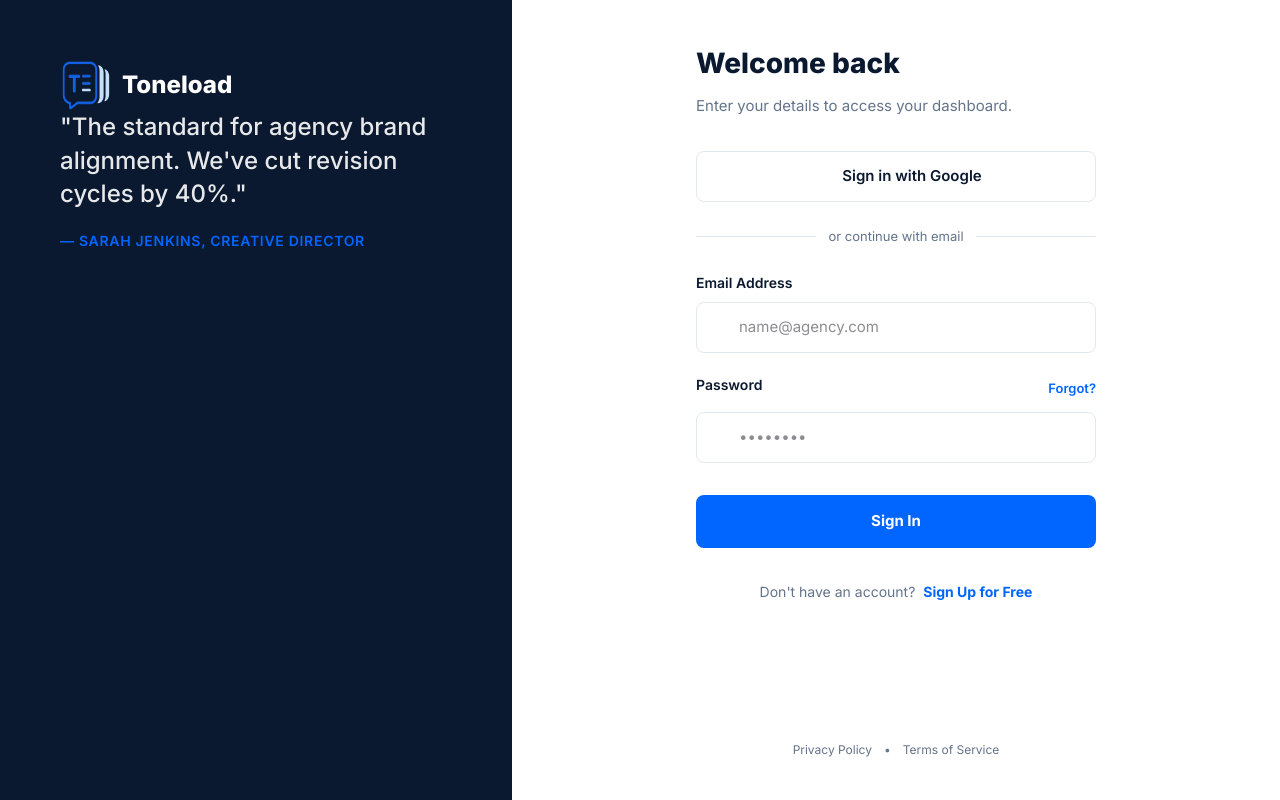
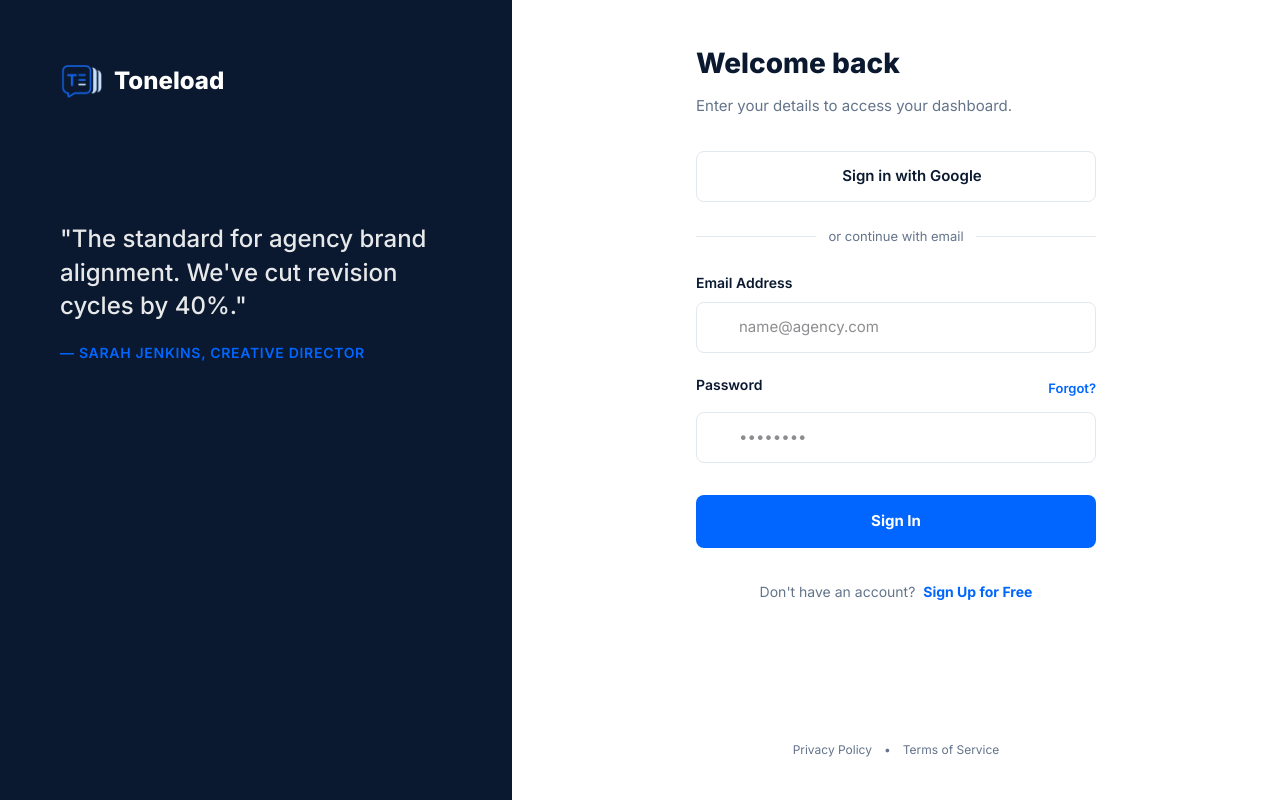
Before and after one commit to rosina4555-sudo/toneload-web, a Vue app: page /auth/signin in a window 1280 px wide. Built offline with nearby package versions, Linux system fonts and the light colour scheme; some icons are missing; a web font is replaced by a local one.

Commit message:
fix(ui): move logo content on left pane of signin page

```diff
--- a/src/views/auth/Signin.vue
+++ b/src/views/auth/Signin.vue
@@ -5,7 +5,7 @@
       <div class="auth-visual">
         <div class="visual-content">
           <a href="/" class="logo white">
-             <img src="/images/logo_test1.png" size="5" weight="fill" class="logo-icon" />
+            <img src="/images/logo_test1.png" class="logo-icon" alt="Toneload Logo" />
             Toneload
           </a>
           <div class="testimonial">
@@ -18,8 +18,8 @@
       <!-- ── Right Side: Form ── -->
       <div class="auth-form-section">
         <div class="form-header-mobile">
-            <img src="/images/logo_test1.png" size="5" weight="fill" class="logo-icon" />
-           <span class="logo-text">Toneload</span>
+          <img src="/images/logo_test1.png" class="logo-icon" alt="Toneload Logo" />
+          <span class="logo-text">Toneload</span>
         </div>
 
         <div class="form-card">
@@ -91,12 +91,11 @@
 
 <script setup>
 import { ref } from 'vue'
-import { PhShieldCheck, PhGoogleLogo, PhEnvelopeSimple, PhLockKey, PhUser } from "@phosphor-icons/vue"
+import { PhGoogleLogo, PhEnvelopeSimple, PhLockKey, PhUser } from "@phosphor-icons/vue"
 
 const isSignUp = ref(false)
 
 const handleAuth = () => {
-  // Logic for Firebase/Supabase/API goes here
   console.log("Form submitted")
 }
 </script>
@@ -123,14 +122,13 @@ const handleAuth = () => {
   width: 100%;
 }
 
-/* ── Responsive Grid ── */
 @media (min-width: 1024px) {
   .auth-container {
     grid-template-columns: 40% 60%;
   }
 }
 
-/* ── Visual Sidebar (Desktop Only) ── */
+/* ── Visual Sidebar (Left Pane) ── */
 .auth-visual {
   display: none;
   background: var(--navy);
@@ -143,7 +141,8 @@ const handleAuth = () => {
   .auth-visual {
     display: flex;
     flex-direction: column;
-    justify-content: space-between;
+    /* Changed from space-between to flex-start to allow manual spacing */
+    justify-content: flex-start;
   }
 }
 
@@ -155,14 +154,16 @@ const handleAuth = () => {
   font-weight: 800;
   color: #fff;
   text-decoration: none;
+  /* Pushes the testimonial content down and keeps logo at the top */
+  margin-bottom: 120px;
 }
-/* .logo-text {
-    color: #fff;
-} */
 
-.logo-icon { width: 50px; height: 50px; overflow: hidden; display: flex; align-items: center; justify-content: center; flex-shrink: 0; }
-
-
+.logo-icon {
+  width: 42px;
+  height: 42px;
+  object-fit: contain;
+  flex-shrink: 0;
+}
 
 .testimonial {
   color: #fff;
@@ -197,7 +198,7 @@ const handleAuth = () => {
 .form-header-mobile {
   display: flex;
   align-items: center;
-  gap: 8px;
+  gap: 12px;
   margin-bottom: 40px;
 }
 
@@ -205,7 +206,7 @@ const handleAuth = () => {
   .form-header-mobile { display: none; }
 }
 
-.logo-text { font-weight: 800; font-size: 20px; color: var(--navy); }
+.logo-text { font-weight: 800; font-size: 22px; color: var(--navy); }
 
 .form-card {
   width: 100%;
```
